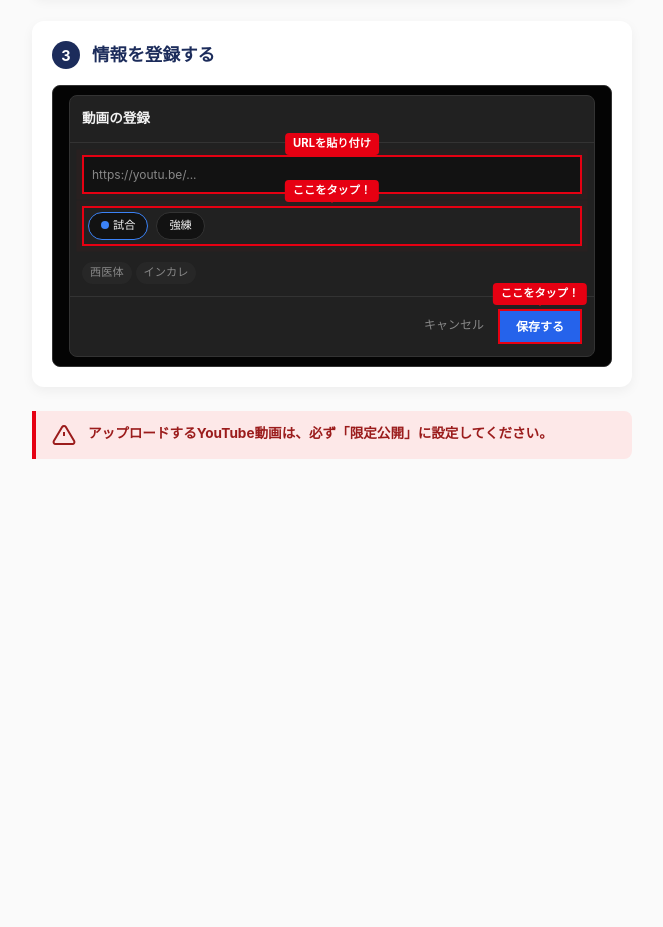
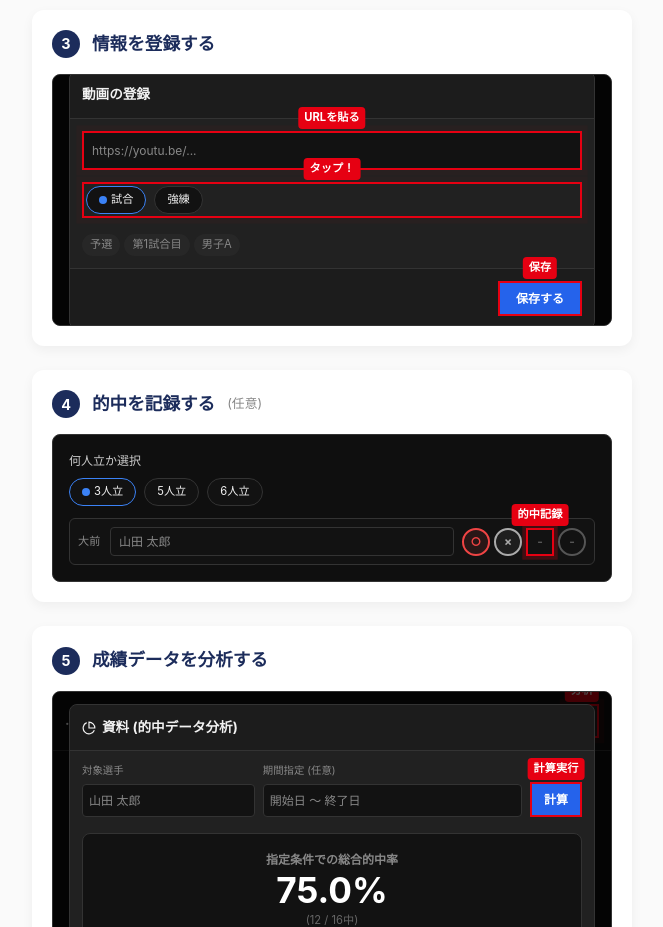
Before and after one commit to shikatayumi/home, a plain HTML site: page manual_video.html in a window 1280 px wide. Shown: the part 543-1470 px from the top of the page, without its empty margins (308-971 px from the left). Before the commit the page ends 1022 px from the top, so only its background shows below. Drawn offline with Linux system fonts and the light colour scheme.

Commit message:
Refactor manual_video.html with new features
Updated styles and added new sections for recording hits and analyzing scores.

```diff
--- a/manual_video.html
+++ b/manual_video.html
@@ -88,6 +88,7 @@
       border-radius: 50%;
       font-size: 0.9rem;
       font-weight: bold;
+      flex-shrink: 0;
     }
 
     /* UIモックアップ (アプリ画面の再現) */
@@ -114,7 +115,7 @@
       align-items: center;
       gap: 6px;
       font-weight: bold;
-      font-size: 0.9rem;
+      font-size: 0.85rem;
     }
 
     .mockup-actions {
@@ -134,11 +135,11 @@
       align-items: center;
       gap: 6px;
       flex: 1;
-      max-width: 150px;
+      max-width: 130px;
     }
 
     .mockup-btn {
-      background: var(--app-card);
+      background: #272727;
       border: 1px solid transparent;
       padding: 6px 12px;
       border-radius: 20px;
@@ -150,11 +151,13 @@
     }
 
     .mockup-btn-icon {
-      padding: 6px;
+      background: var(--app-card);
+      padding: 8px;
       border-radius: 50%;
       display: flex;
       align-items: center;
       justify-content: center;
+      border: 1px solid var(--app-border);
     }
 
     .mockup-body {
@@ -170,6 +173,7 @@
       align-items: center;
       justify-content: center;
       padding: 16px;
+      z-index: 5;
     }
 
     .mockup-modal {
@@ -185,6 +189,7 @@
       border-bottom: 1px solid var(--app-border);
       font-size: 0.85rem;
       font-weight: bold;
+      background: #1c1c1c;
     }
 
     .mockup-modal-content {
@@ -205,6 +210,7 @@
 
     .mockup-radios {
       display: flex;
+      flex-wrap: wrap;
       gap: 8px;
     }
 
@@ -214,10 +220,22 @@
       border-radius: 16px;
       font-size: 0.7rem;
       background: #121212;
+      display: flex;
+      align-items: center;
     }
 
     .mockup-radio.active {
       border-color: #3b82f6;
+    }
+
+    .mockup-radio.active::before {
+      content: "";
+      display: inline-block;
+      width: 8px;
+      height: 8px;
+      background: #3b82f6;
+      border-radius: 50%;
+      margin-right: 4px;
     }
 
     .mockup-modal-footer {
@@ -226,6 +244,7 @@
       padding: 12px;
       gap: 8px;
       border-top: 1px solid var(--app-border);
+      background: #1c1c1c;
     }
 
     .mockup-save-btn {
@@ -237,6 +256,22 @@
       font-weight: bold;
     }
 
+    /* 的中ボタンモック */
+    .mato-mock {
+      width: 24px;
+      height: 24px;
+      border-radius: 50%;
+      display: flex;
+      align-items: center;
+      justify-content: center;
+      font-size: 0.75rem;
+      font-weight: bold;
+      border: 2px solid;
+    }
+    .mato-mock.null { border-color: #555; color: #555; }
+    .mato-mock.hit { border-color: #ef4444; color: #ef4444; background: rgba(239, 68, 68, 0.1); }
+    .mato-mock.miss { border-color: #aaa; color: #aaa; background: rgba(255, 255, 255, 0.05); }
+
     /* 注目要素のハイライト (赤枠アニメーション) */
     .highlight {
       position: relative;
@@ -247,37 +282,37 @@
     }
 
     .highlight::after {
-      content: "ここをタップ！";
+      content: "タップ！";
       position: absolute;
-      top: -28px;
+      top: -26px;
       left: 50%;
       transform: translateX(-50%);
       background: var(--highlight-red);
       color: #fff;
       font-size: 0.7rem;
-      padding: 2px 8px;
+      padding: 2px 6px;
       border-radius: 4px;
       white-space: nowrap;
       font-weight: bold;
     }
 
-    /* 下向きの矢印 */
     .highlight::before {
       content: "";
       position: absolute;
-      top: -10px;
+      top: -8px;
       left: 50%;
       transform: translateX(-50%);
-      border-width: 5px;
+      border-width: 4px;
       border-style: solid;
       border-color: var(--highlight-red) transparent transparent transparent;
     }
 
-    /* URL用ハイライトテキスト */
-    .highlight-url::after {
-      content: "URLを貼り付け";
-      top: -24px;
-    }
+    /* 特殊ハイライトテキスト用 */
+    .highlight-url::after { content: "URLを貼る"; }
+    .highlight-save::after { content: "保存"; }
+    .highlight-calc::after { content: "計算実行"; }
+    .highlight-chart::after { content: "分析"; }
+    .highlight-mato::after { content: "的中記録"; }
 
     @keyframes pulse-red {
       0% { box-shadow: 0 0 0 0 rgba(230, 0, 18, 0.6); }
@@ -299,10 +334,7 @@
       align-items: flex-start;
     }
 
-    /* SVGアイコンスタイル共通化 */
-    svg {
-      display: block;
-    }
+    svg { display: block; }
   </style>
 </head>
 <body>
@@ -316,12 +348,12 @@
       </svg>
       鹿田弓道部動画ログ
     </h1>
-    <p class="overview">部員のYouTube動画を持ち寄り、一覧化・検索できるポータルサイトです。</p>
+    <p class="overview">部員のYouTube動画を一元管理し、的中成績の分析もできるポータルサイトです。</p>
   </header>
 
   <!-- Step 1 -->
   <section class="step-card">
-    <h2 class="step-title"><span class="step-num">1</span>見る・探す</h2>
+    <h2 class="step-title"><span class="step-num">1</span>探す・絞り込む</h2>
 
     <div class="mockup-container">
       <div class="mockup-header">
@@ -329,35 +361,35 @@
           <svg viewBox="0 0 24 24" width="16" height="16" stroke="#ff0000" stroke-width="2" fill="none"><circle cx="12" cy="12" r="10"></circle><circle cx="12" cy="12" r="2"></circle></svg>
         </div>
         <div class="mockup-actions">
-          <div class="mockup-search highlight" style="border-radius: 20px;">
+          <div class="mockup-search">
             <svg viewBox="0 0 24 24" width="12" height="12" stroke="currentColor" stroke-width="2" fill="none"><circle cx="11" cy="11" r="8"></circle><line x1="21" y1="21" x2="16.65" y2="16.65"></line></svg>
-            検索
+            検索...
           </div>
-          <div class="mockup-btn-icon highlight" style="border-radius: 50%; background: var(--app-card);">
+          <div class="mockup-btn-icon highlight" style="border-radius: 50%;">
             <svg viewBox="0 0 24 24" width="14" height="14" stroke="currentColor" stroke-width="2" fill="none"><line x1="4" y1="21" x2="4" y2="14"></line><line x1="4" y1="10" x2="4" y2="3"></line><line x1="12" y1="21" x2="12" y2="12"></line><line x1="12" y1="8" x2="12" y2="3"></line><line x1="20" y1="21" x2="20" y2="16"></line><line x1="20" y1="12" x2="20" y2="3"></line><line x1="1" y1="14" x2="7" y2="14"></line><line x1="9" y1="8" x2="15" y2="8"></line><line x1="17" y1="16" x2="23" y2="16"></line></svg>
           </div>
         </div>
       </div>
-      <div class="mockup-body" style="height: 60px; display: flex; align-items: center; justify-content: center;">
-        <span style="color: #666; font-size: 0.8rem;">動画一覧エリア</span>
+      <div class="mockup-body" style="height: 50px; display: flex; align-items: center; justify-content: center;">
+        <span style="color: #666; font-size: 0.75rem;">スライダーアイコンで詳細な絞り込みが可能</span>
       </div>
     </div>
   </section>
 
   <!-- Step 2 -->
   <section class="step-card">
-    <h2 class="step-title"><span class="step-num">2</span>追加する</h2>
+    <h2 class="step-title"><span class="step-num">2</span>動画を追加する</h2>
 
     <div class="mockup-container">
       <div class="mockup-header">
         <div class="mockup-logo">
           <svg viewBox="0 0 24 24" width="16" height="16" stroke="#ff0000" stroke-width="2" fill="none"><circle cx="12" cy="12" r="10"></circle><circle cx="12" cy="12" r="2"></circle></svg>
-          Kyudo
+          動画ログ
         </div>
         <div class="mockup-actions">
-          <div class="mockup-btn highlight" style="background: #272727;">
+          <div class="mockup-btn highlight">
             <svg viewBox="0 0 24 24" width="14" height="14" stroke="#ff0000" stroke-width="3" fill="none"><line x1="12" y1="5" x2="12" y2="19"></line><line x1="5" y1="12" x2="19" y2="12"></line></svg>
-            動画を追加
+            追加
           </div>
         </div>
       </div>
@@ -368,7 +400,7 @@
   <section class="step-card">
     <h2 class="step-title"><span class="step-num">3</span>情報を登録する</h2>
 
-    <div class="mockup-container" style="height: 280px;">
+    <div class="mockup-container" style="height: 250px;">
       <div class="mockup-modal-overlay">
         <div class="mockup-modal">
           <div class="mockup-modal-title">動画の登録</div>
@@ -378,24 +410,90 @@
               https://youtu.be/...
             </div>
 
-            <div class="mockup-radios highlight" style="padding: 4px;">
-              <div class="mockup-radio active">
-                <span style="display:inline-block; width:8px; height:8px; background:#3b82f6; border-radius:50%; margin-right:4px;"></span>試合
-              </div>
+            <div class="mockup-radios highlight" style="padding: 2px;">
+              <div class="mockup-radio active">試合</div>
               <div class="mockup-radio">強練</div>
             </div>
 
             <div style="font-size:0.7rem; color:#888;">
-              <div style="display:flex; gap:4px; margin-top:4px;">
-                <span style="background:#272727; padding:2px 8px; border-radius:12px;">西医体</span>
-                <span style="background:#272727; padding:2px 8px; border-radius:12px;">インカレ</span>
+              <div style="display:flex; flex-wrap:wrap; gap:4px; margin-top:4px;">
+                <span style="background:#272727; padding:2px 8px; border-radius:12px;">予選</span>
+                <span style="background:#272727; padding:2px 8px; border-radius:12px;">第1試合目</span>
+                <span style="background:#272727; padding:2px 8px; border-radius:12px;">男子A</span>
               </div>
             </div>
 
           </div>
           <div class="mockup-modal-footer">
-            <div style="font-size:0.75rem; color:#888; padding:6px;">キャンセル</div>
-            <div class="mockup-save-btn highlight" style="animation-delay: 1s;">保存する</div>
+            <div class="mockup-save-btn highlight highlight-save" style="animation-delay: 1s;">保存する</div>
+          </div>
+        </div>
+      </div>
+    </div>
+  </section>
+
+  <!-- Step 4 (NEW) -->
+  <section class="step-card">
+    <h2 class="step-title"><span class="step-num">4</span>的中を記録する <span style="font-size: 0.8rem; color: #888; font-weight: normal;">(任意)</span></h2>
+
+    <div class="mockup-container" style="padding: 16px;">
+      <div style="font-size: 0.75rem; color: #ccc; margin-bottom: 8px;">何人立か選択</div>
+      <div class="mockup-radios" style="margin-bottom: 12px;">
+        <div class="mockup-radio active">3人立</div>
+        <div class="mockup-radio">5人立</div>
+        <div class="mockup-radio">6人立</div>
+      </div>
+
+      <div style="background: #121212; border: 1px solid var(--app-border); padding: 8px; border-radius: 6px; display: flex; align-items: center; gap: 8px;">
+        <span style="font-size: 0.7rem; color: #888; width: 24px;">大前</span>
+        <div class="mockup-input" style="flex: 1; padding: 4px 8px;">山田 太郎</div>
+        <div style="display: flex; gap: 4px;">
+          <div class="mato-mock hit">○</div>
+          <div class="mato-mock miss">×</div>
+          <div class="mato-mock null highlight highlight-mato" style="animation-delay: 0.5s;">-</div>
+          <div class="mato-mock null">-</div>
+        </div>
+      </div>
+    </div>
+  </section>
+
+  <!-- Step 5 (NEW) -->
+  <section class="step-card">
+    <h2 class="step-title"><span class="step-num">5</span>成績データを分析する</h2>
+
+    <div class="mockup-container" style="height: 260px;">
+      <div class="mockup-header" style="background: var(--app-bg); position: relative; z-index: 1;">
+        <div class="mockup-logo">...</div>
+        <div class="mockup-actions">
+          <div class="mockup-btn-icon highlight highlight-chart" style="animation-delay: 0.2s;">
+            <svg viewBox="0 0 24 24" width="14" height="14" stroke="currentColor" stroke-width="2" fill="none"><polyline points="22 12 18 12 15 21 9 3 6 12 2 12"></polyline></svg>
+          </div>
+        </div>
+      </div>
+      <div class="mockup-modal-overlay">
+        <div class="mockup-modal" style="margin-top: 20px;">
+          <div class="mockup-modal-title" style="display: flex; align-items: center; gap: 6px;">
+             <svg viewBox="0 0 24 24" width="14" height="14" stroke="currentColor" stroke-width="2" fill="none"><path d="M21.21 15.89A10 10 0 1 1 8 2.83"></path><path d="M22 12A10 10 0 0 0 12 2v10z"></path></svg>
+             資料 (的中データ分析)
+          </div>
+          <div class="mockup-modal-content">
+            <div style="display: flex; gap: 8px; align-items: flex-end;">
+              <div style="flex: 1;">
+                <div style="font-size: 0.65rem; color: #888; margin-bottom: 4px;">対象選手</div>
+                <div class="mockup-input" style="padding: 6px;">山田 太郎</div>
+              </div>
+              <div style="flex: 1.5;">
+                 <div style="font-size: 0.65rem; color: #888; margin-bottom: 4px;">期間指定 (任意)</div>
+                 <div class="mockup-input" style="padding: 6px;">開始日 〜 終了日</div>
+              </div>
+              <div class="mockup-save-btn highlight highlight-calc" style="padding: 6px 12px; animation-delay: 1.2s;">計算</div>
+            </div>
+
+            <div style="background: #121212; border: 1px solid var(--app-border); padding: 16px; border-radius: 8px; text-align: center; margin-top: 4px;">
+              <div style="font-size: 0.75rem; color: #888; font-weight: bold;">指定条件での総合的中率</div>
+              <div style="font-size: 2.2rem; font-weight: bold; color: #fff; line-height: 1.2;">75.0%</div>
+              <div style="font-size: 0.7rem; color: #666;">(12 / 16中)</div>
+            </div>
           </div>
         </div>
       </div>
@@ -405,7 +503,7 @@
   <div class="notice">
     <svg viewBox="0 0 24 24" width="24" height="24" stroke="currentColor" stroke-width="2" fill="none" style="flex-shrink: 0;"><path d="M10.29 3.86L1.82 18a2 2 0 0 0 1.71 3h16.94a2 2 0 0 0 1.71-3L13.71 3.86a2 2 0 0 0-3.42 0z"></path><line x1="12" y1="9" x2="12" y2="13"></line><line x1="12" y1="17" x2="12.01" y2="17"></line></svg>
     <div>
-      アップロードするYouTube動画は、必ず「限定公開」に設定してください。
+      アップロードするYouTube動画は、必ず「限定公開」に設定してください。URLだけ入力して「とりあえず保存」することも可能です。
     </div>
   </div>
 
```
